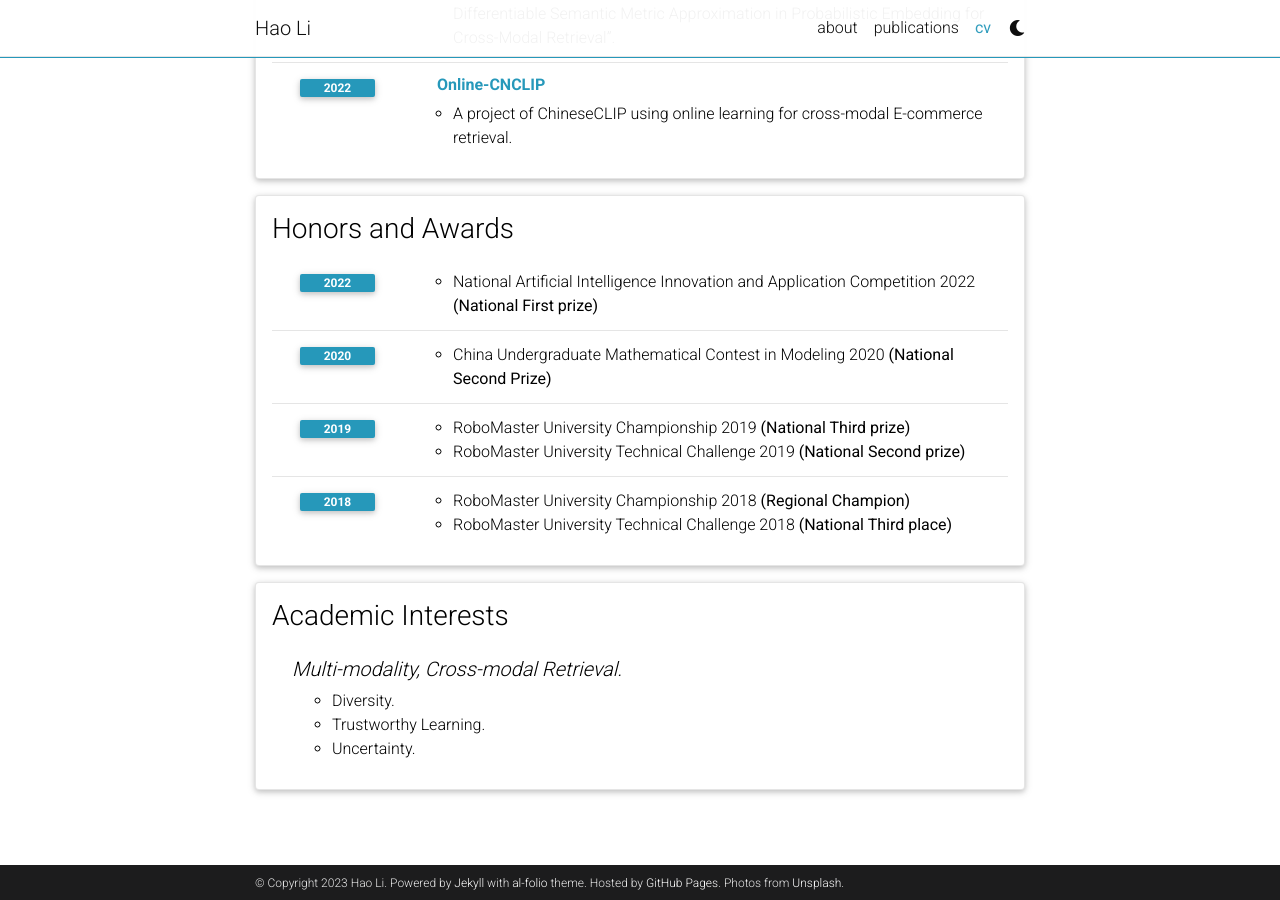
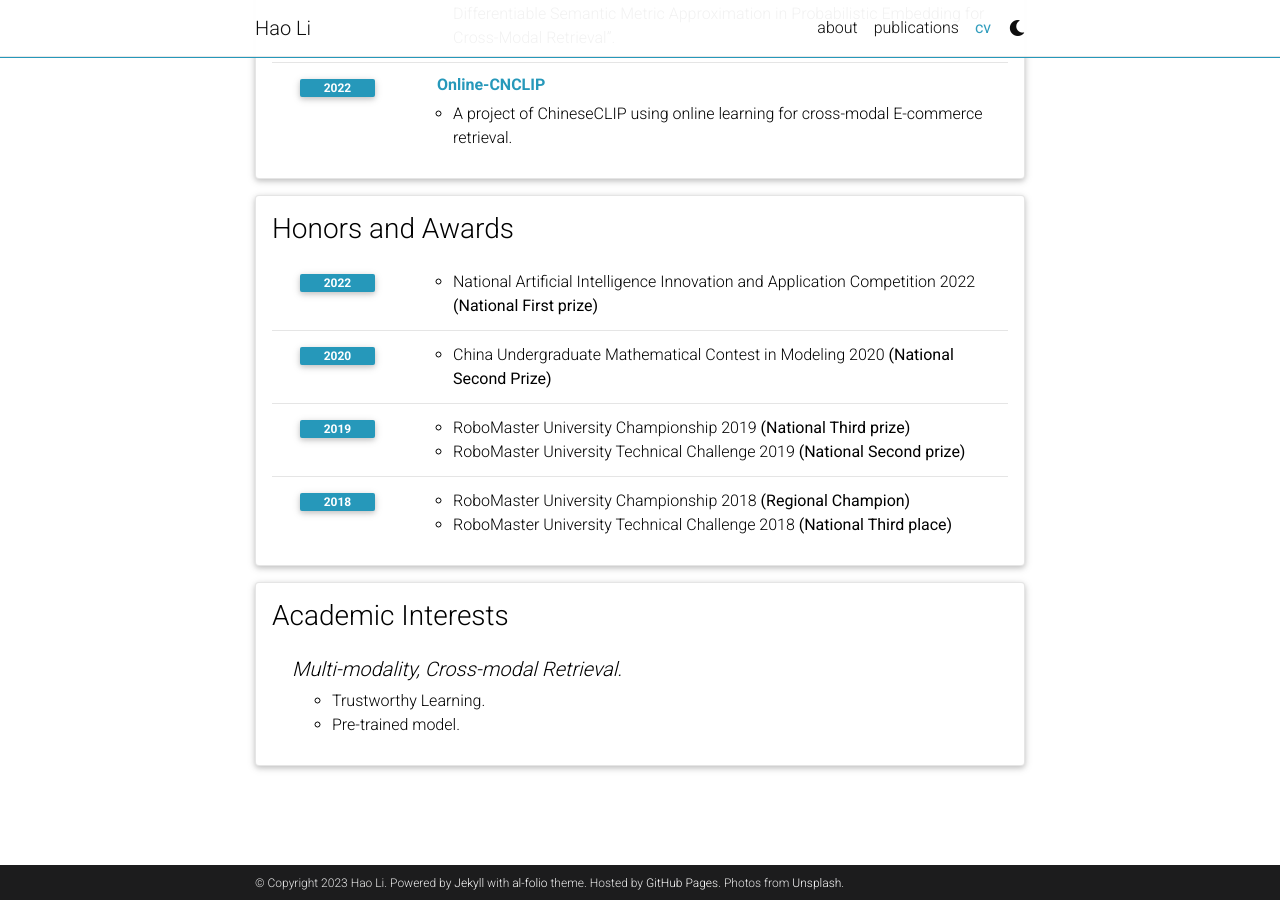
Before and after one commit to leolee99/leolee99.github.io, a Jekyll site: the page built from _pages/cv.md, in a window 1280 px wide and 900 px high, scrolled down 1205 px. Built offline with Jekyll 4.4.1, drawn with Linux system fonts in a browser that asks for light colours; comment, search, counter and statistics services are not loaded; a style sheet for code colours, icons or effects is not loaded.

Commit message:
Update cv.yml

```diff
--- a/_data/cv.yml
+++ b/_data/cv.yml
@@ -94,9 +94,8 @@
   contents:
     - title: Multi-modality, Cross-modal Retrieval.
       items:
-        - Diversity.
         - Trustworthy Learning.
-        - Uncertainty.
+        - Pre-trained model.
 
 # - title: Other Interests
 #   type: list
```
